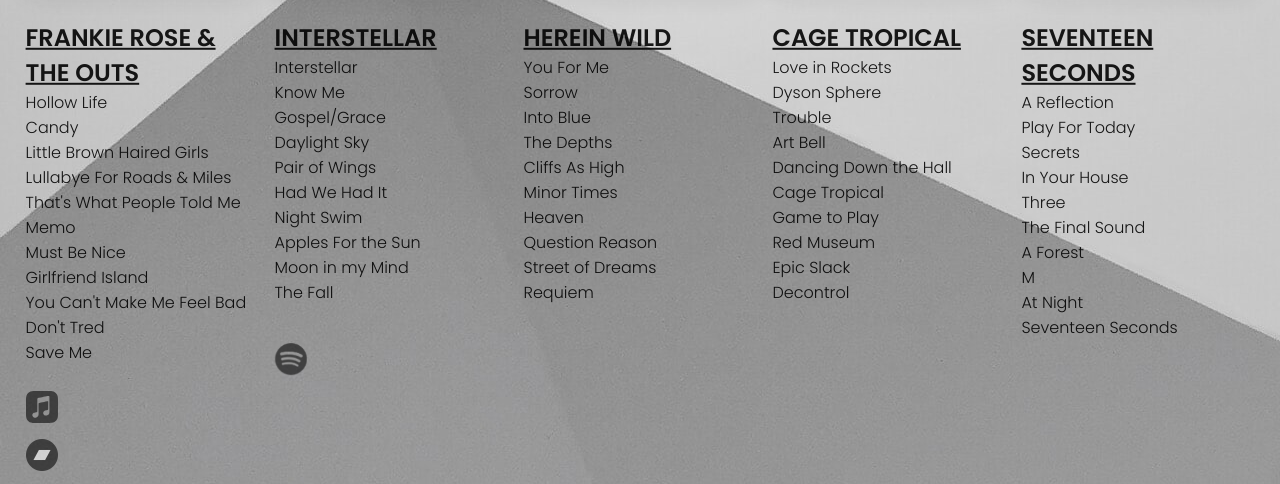
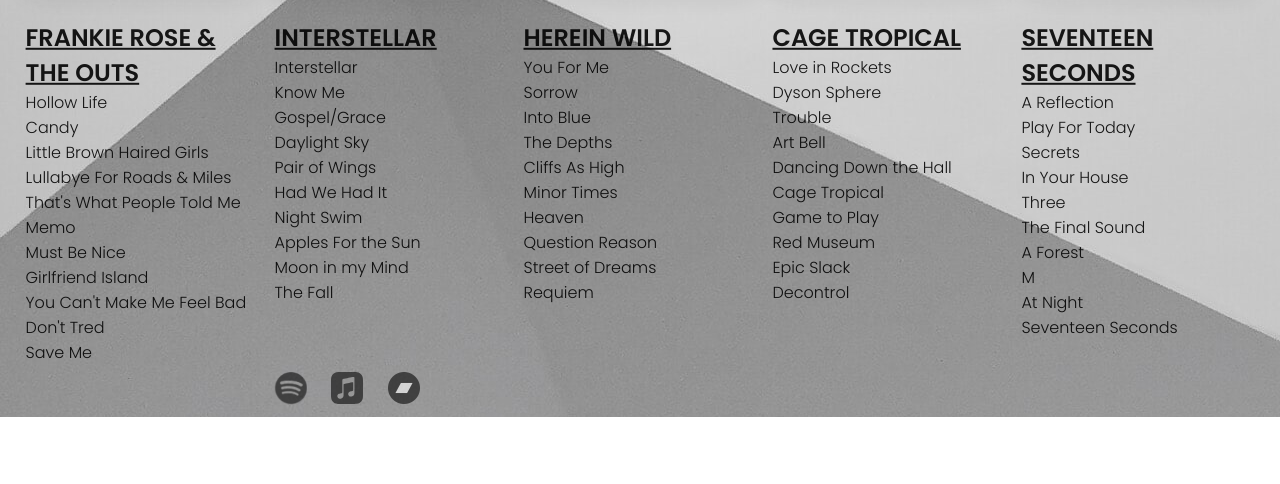
Before and after one commit to JJURIZ/FrankieRoseAlbumCovers, a website: page index.html in a window 1280 px wide. Shown: the part 787-1271 px from the top of the page. After the commit the page ends 1204 px from the top, so only its background shows below. Drawn offline with Linux system fonts and the light colour scheme.

Commit message:
Icons inline.

```diff
--- a/index.html
+++ b/index.html
@@ -216,15 +216,10 @@
         <br>
 
         <section class="streaming-icons">
-            <div class="streaming-icons__icon">
                 <a href='https://open.spotify.com/artist/44mVqYPHmFgrDJxv6CWrOo?si=m-WhZFNZRH65EYTjiTjNLQ' target="blank"><img class="spotify" src="./assets/images/Spotify_Icon_CMYK_Black.png"></a>
-            </div>
-            <div class="streaming-icons__icon">
                 <a href='https://music.apple.com/us/artist/frankie-rose/334897574' target="blank"><img class="apple" src="./assets/images/Apple_Music_Icon_blk.svg"></a>
-            </div>
-            <div class="streaming-icons__icon">
                 <a href='https://frankierose.bandcamp.com/' target="blank"><img class="bandcamp" src="./assets/images/bandcamp-button-circle-black-512.png"></a>
-            </div>
+
         </section>
     </main>
 
--- a/sass/components/_icons.scss
+++ b/sass/components/_icons.scss
@@ -7,4 +7,6 @@
   text-align: center;
   animation-name: fadeIn;
   animation-duration: 15s;
+  margin-right: 1rem;
+  margin-top: 2rem;
 }
```
Also changed, not shown: css/style.css.
